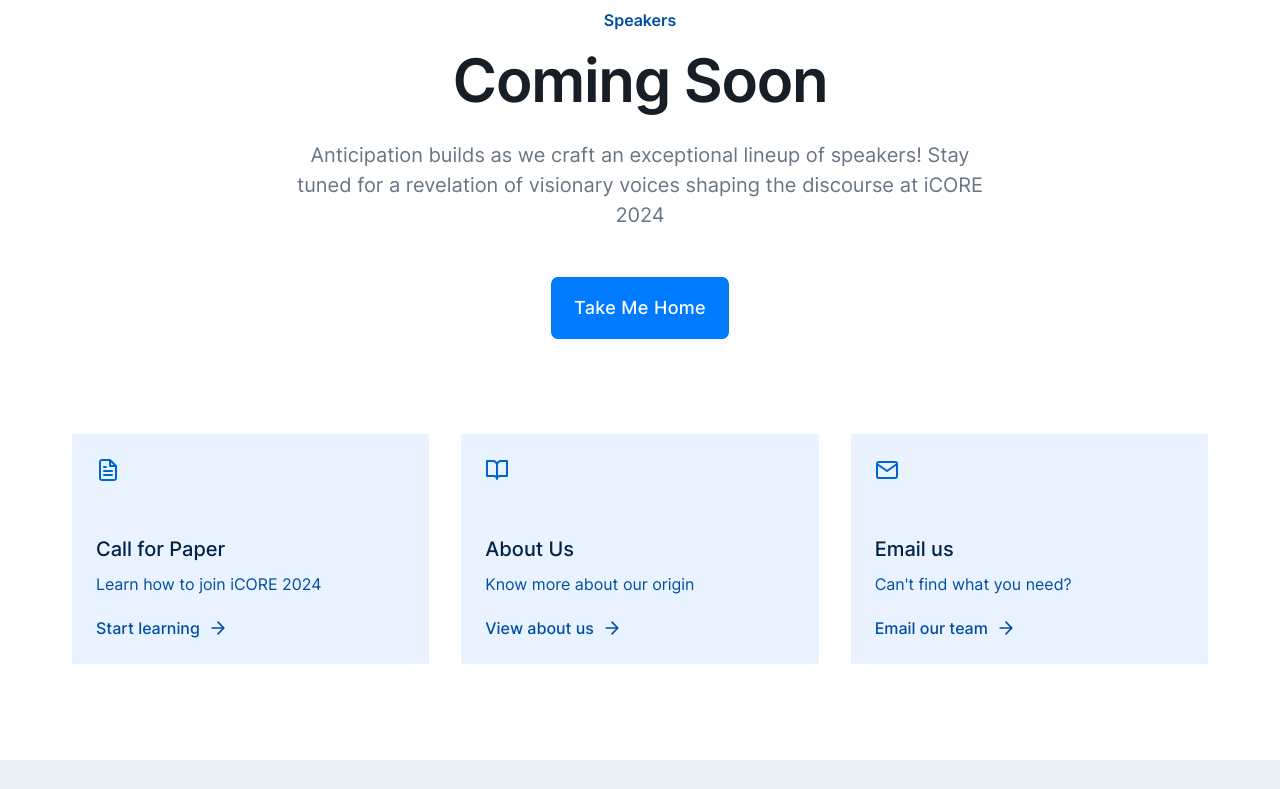
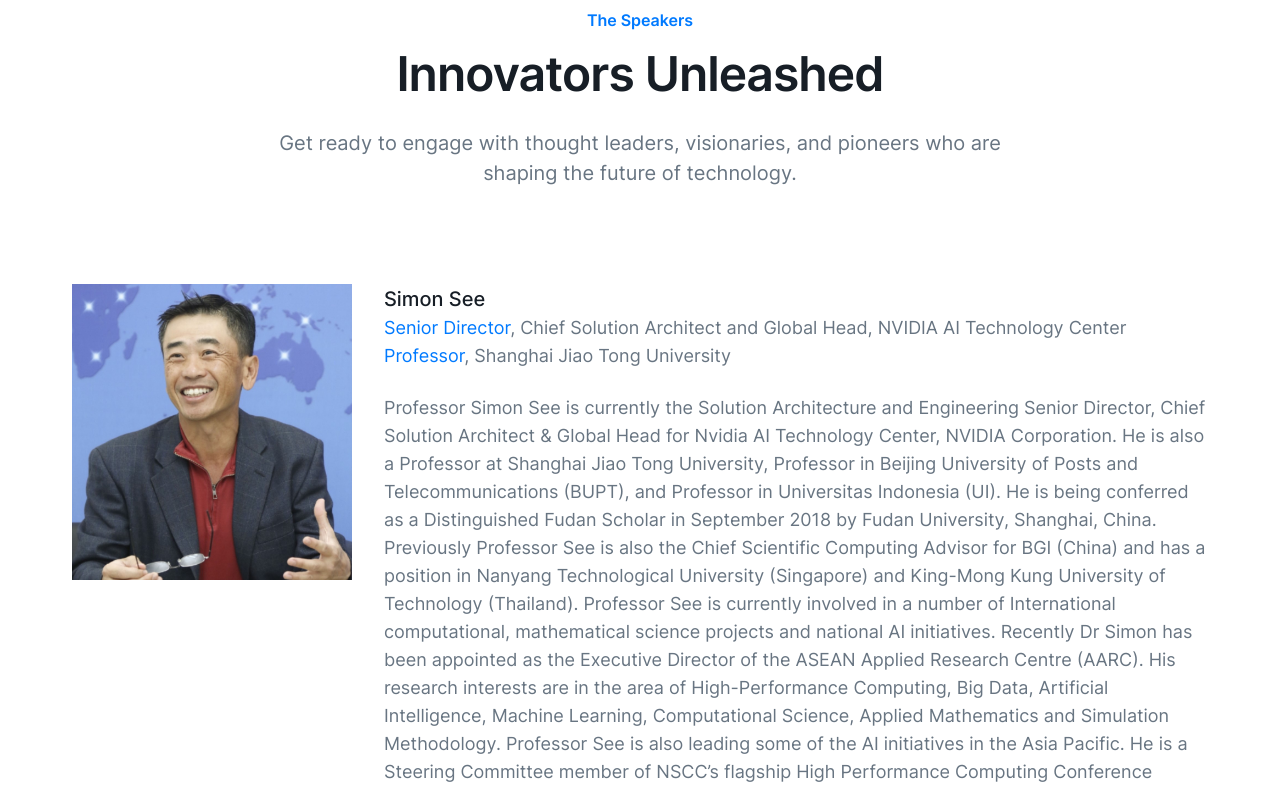
Before and after one commit to icore-nationalu/icore2024, a React (Vite) app: page /speakers in a window 1280 px wide. Shown: the part 160-949 px from the top of the page. Built offline with nearby package versions, Linux system fonts and the light colour scheme.

Commit message:
Added Speakers

```diff
--- a/src/App.jsx
+++ b/src/App.jsx
@@ -39,8 +39,8 @@
             />
           }
         ></Route>
-        {/* <Route path="/speakers" element={<Speakers />}></Route> */}
-        <Route
+        <Route path="/speakers" element={<Speakers />}></Route>
+        {/* <Route
           path="/speakers"
           element={
             <ComingSoon
@@ -48,7 +48,7 @@
               subheading="Anticipation builds as we craft an exceptional lineup of speakers! Stay tuned for a revelation of visionary voices shaping the discourse at iCORE 2024"
             />
           }
-        ></Route>
+        ></Route> */}
         <Route path="/committee" element={<Committee />}></Route>
         {/* <Route
           path="/committee"
--- a/src/assets/images/committee/square/index.jsx
+++ b/src/assets/images/committee/square/index.jsx
@@ -14,6 +14,7 @@
 import WenmingW from "./Wenming W..jpg";
 import XiaoyanL from "./Xiaoyan L..jpg";
 import YabutE from "./Yabut E..jpg";
+import SeeS from "./See S..jpg";
 
 const getImage = (name) => {
   const images = {
@@ -28,6 +29,7 @@
     "Avonn C. Nova": NovaA,
     "Ramon Rodriguez": RodriguezR,
     "Gabriel Avelino Sampedro": SampedroG,
+    "Simon See": SeeS,
     "Song Xiedong": SongX,
     "Wang Wenming": WenmingW,
     "Li Xiaoyan": XiaoyanL,
--- a/src/components/SpeakerListItem.jsx
+++ b/src/components/SpeakerListItem.jsx
@@ -2,7 +2,7 @@
 import Icon from "./Icon";
 import TestImage from "../assets/test-image.png";
 
-const SpeakerListItem = ({ name, link, position, institution }) => {
+const SpeakerListItem = ({ name, link, position, institution, desc }) => {
   return (
     <div className="speaker-item">
       <div className="photo">
--- a/src/pages/Speakers.jsx
+++ b/src/pages/Speakers.jsx
@@ -3,6 +3,8 @@
 import Icon from "../components/Icon";
 import SpeakerListItem from "../components/SpeakerListItem";
 import speakersData from "../assets/data/speakers.json";
+
+import getImage from "../assets/images/committee/square/index.jsx";
 const Speakers = () => {
   const { keynote, session, moderators } = speakersData;
   const speakers = [
@@ -36,6 +38,137 @@
       </section>
       <section>
         <div className="wrapper">
+          <div className="speakers-list">
+            <div className="speaker-item">
+              <div className="photo">
+                <img src={getImage("Simon See")} alt="" />
+              </div>
+              <div className="content">
+                <div className="speaker-name">
+                  <Link
+                    to="https://www.linkedin.com/in/simonsee/"
+                    target="_blank"
+                  >
+                    Simon See
+                  </Link>
+                  <Icon
+                    iconName="ExternalLink"
+                    stroke="#8693A0"
+                    className="icon"
+                    height="20px"
+                    width="20px"
+                  />
+                </div>
+                <p className="position">
+                  <span>Senior Director</span>, Chief Solution Architect and
+                  Global Head, NVIDIA AI Technology Center
+                </p>
+                <p className="position">
+                  <span>Professor</span>, Shanghai Jiao Tong University
+                </p>
+                <p className="description">
+                  Professor Simon See is currently the Solution Architecture and
+                  Engineering Senior Director, Chief Solution Architect & Global
+                  Head for Nvidia AI Technology Center, NVIDIA Corporation. He
+                  is also a Professor at Shanghai Jiao Tong University,
+                  Professor in Beijing University of Posts and
+                  Telecommunications (BUPT), and Professor in Universitas
+                  Indonesia (UI). He is being conferred as a Distinguished Fudan
+                  Scholar in September 2018 by Fudan University, Shanghai,
+                  China. Previously Professor See is also the Chief Scientific
+                  Computing Advisor for BGI (China) and has a position in
+                  Nanyang Technological University (Singapore) and King-Mong
+                  Kung University of Technology (Thailand). Professor See is
+                  currently involved in a number of International computational,
+                  mathematical science projects and national AI initiatives.
+                  Recently Dr Simon has been appointed as the Executive Director
+                  of the ASEAN Applied Research Centre (AARC). His research
+                  interests are in the area of High-Performance Computing, Big
+                  Data, Artificial Intelligence, Machine Learning, Computational
+                  Science, Applied Mathematics and Simulation Methodology.
+                  Professor See is also leading some of the AI initiatives in
+                  the Asia Pacific. He is a Steering Committee member of NSCC’s
+                  flagship High Performance Computing Conference Supercomputing
+                  Asia (SCA) since March 2018. He has published over 200 papers
+                  in these areas and has won various awards.
+                  <br /> <br />
+                  Professor See is a Fellow member of IET, Chairman of TaskForce
+                  of IEEE’s CIS Neural Networks Technical Committee, a member of
+                  IEEE, SIAM, AAAI, SCS, and also on the Advisory Team of AIP
+                  (AI Professional Association), International Advisory Board of
+                  Institute of Operations Research & Analytics (IORA), Advisory
+                  Team of Machine Intelligence and Data Analytics Research
+                  Centre (MIDARC), School of Computing Sciences (India) and
+                  Board of Studies, MS Tech Programs of Mahindra University,
+                  Editorial Board Member of Journal of Computational and
+                  Cognitive Engineering (JCCE), and the committee member of more
+                  than 50 conferences.
+                  <br /> <br />
+                  Professor See graduated from the University of Salford (UK)
+                  with a Ph.D. in electrical engineering and numerical analysis
+                  in 1993. Prior to joining NVIDIA, Dr. See worked for SGI, DSO
+                  National Lab. of Singapore, IBM, International Simulation Ltd
+                  (UK), Sun Microsystems and Oracle. He is also providing
+                  consultancy to a number of national research and
+                  supercomputing centers
+                </p>
+              </div>
+            </div>
+
+            <div className="speaker-item">
+              <div className="photo">
+                <img src={getImage("Vladimir Mariano")} alt="" />
+              </div>
+              <div className="content">
+                <div className="speaker-name">
+                  <Link
+                    to="https://yseali.fulbright.edu.vn/en/faculty/vladimir-mariano-phd/?fbclid=IwAR1Jv19ZethiTqDuNwYbLs4sbrfcwUasPB__lTdj8He9hFwcl24Vi6V02GM"
+                    target="_blank"
+                  >
+                    Dr. Vladimir Mariano
+                  </Link>
+                  <Icon
+                    iconName="ExternalLink"
+                    stroke="#8693A0"
+                    className="icon"
+                    height="20px"
+                    width="20px"
+                  />
+                </div>
+                <p className="position">
+                  <span>Lead Faculty for Technology and Innovation</span>,
+                  YSEALI Academy of Fulbright University Vietnam.
+                </p>
+                <p className="description">
+                  Dr. Vladimir Mariano (Vlad) is the Lead Faculty for Technology
+                  and Innovation at the YSEALI Academy of Fulbright University
+                  Vietnam. Vlad graduated with a Ph.D. in Computer Science and
+                  Engineering at the Pennsylvania State University, with
+                  research interests in machine learning and computer vision. He
+                  has worked on industrial projects with the National Robotics
+                  Engineering Center of Carnegie Mellon University and
+                  VideoMining Corporation in Pennsylvania, USA. He published
+                  three U.S. patents with VideoMining.
+                  <br /> <br />
+                  As an academic, Vlad has served as Director and Associate
+                  Professor of the Institute of Computer Science at the
+                  University of the Philippines Los Banos. In Vietnam, Vlad
+                  served as Lecturer and Research Coordinator of the School of
+                  Science and Technology at the Royal Melbourne Institute of
+                  Technology. During his time in academia, Vlad also co-founded
+                  and served as Chief Technology Officer for several technology
+                  startup companies. These startups delivered various services
+                  including drone-based aerial surveys, video analysis of retail
+                  stores and mobile app development for human resource services.
+                  <br /> <br />
+                  On the side, Vlad teaches kids coding, assembling electronics
+                  and making robots. He enjoys traveling, art work and playing
+                  the piano.
+                </p>
+              </div>
+            </div>
+          </div>
+          {/*
           {speakers &&
             speakers.map(({ title, desc, data }, i) => {
               return (
@@ -68,6 +201,8 @@
                 </>
               );
             })}
+
+            */}
         </div>
       </section>
     </>
```
Also changed, not shown: src/assets/images/committee/square/See S..jpg (added).
